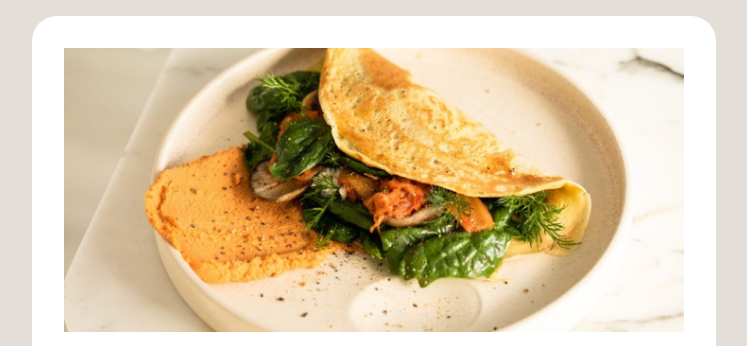
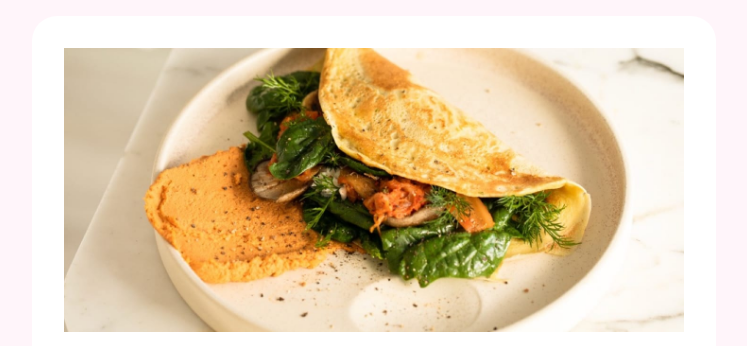
Before and after one commit to justinvera-dev/recipe-page-main, a plain HTML site: page index.html in a window 1280 px wide. Shown: the top 346 px of the page, without its empty margins (266-1013 px from the left). Drawn offline with Linux system fonts and the light colour scheme.

Commit message:
changed body background

```diff
--- a/main.css
+++ b/main.css
@@ -23,7 +23,7 @@ body {
     display: flex;
     justify-content: center;
     align-items: center;
-    background-color: var(--stone-150);
+    background-color: var(--rose-50);
     padding: 1rem;
 }
 hr {
```
